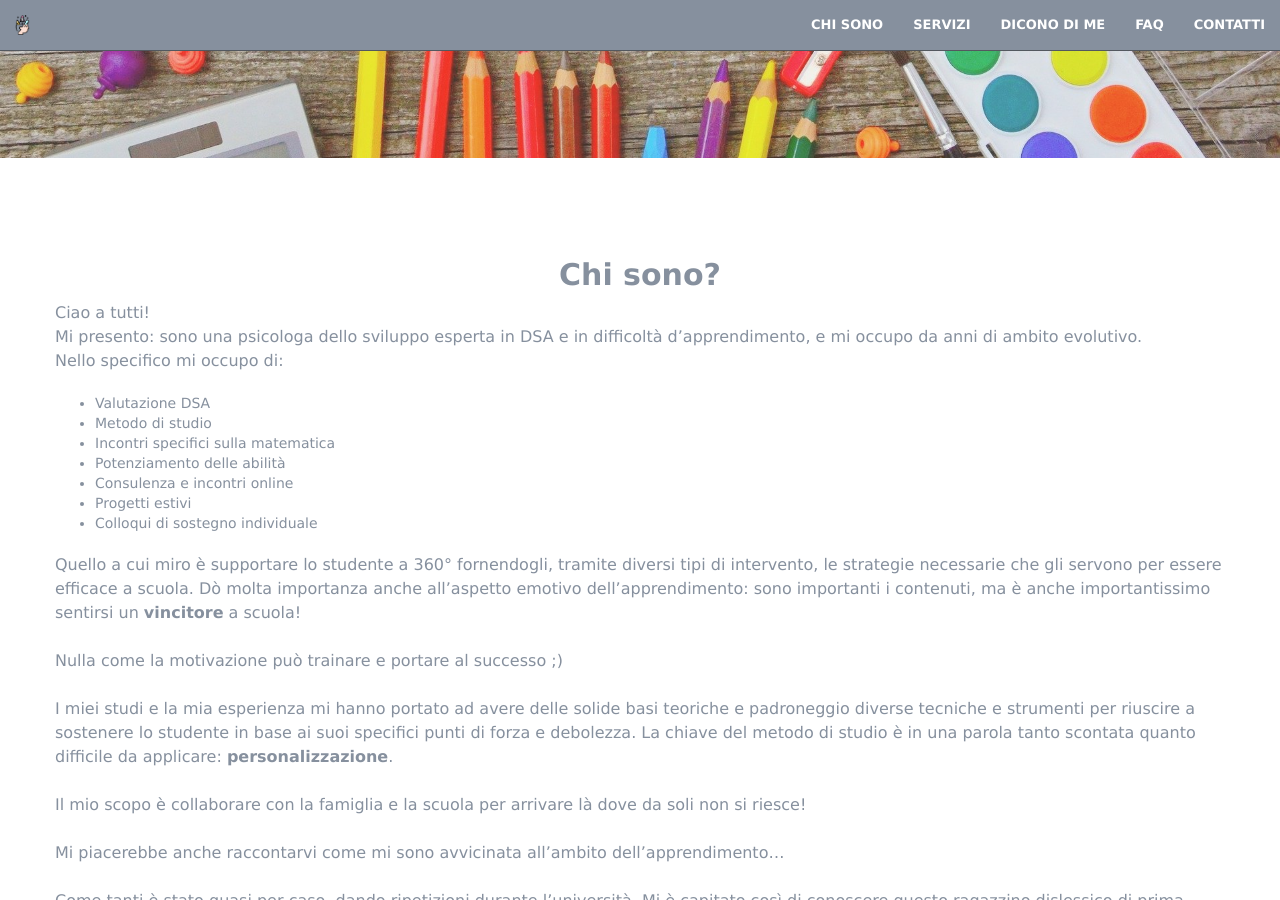
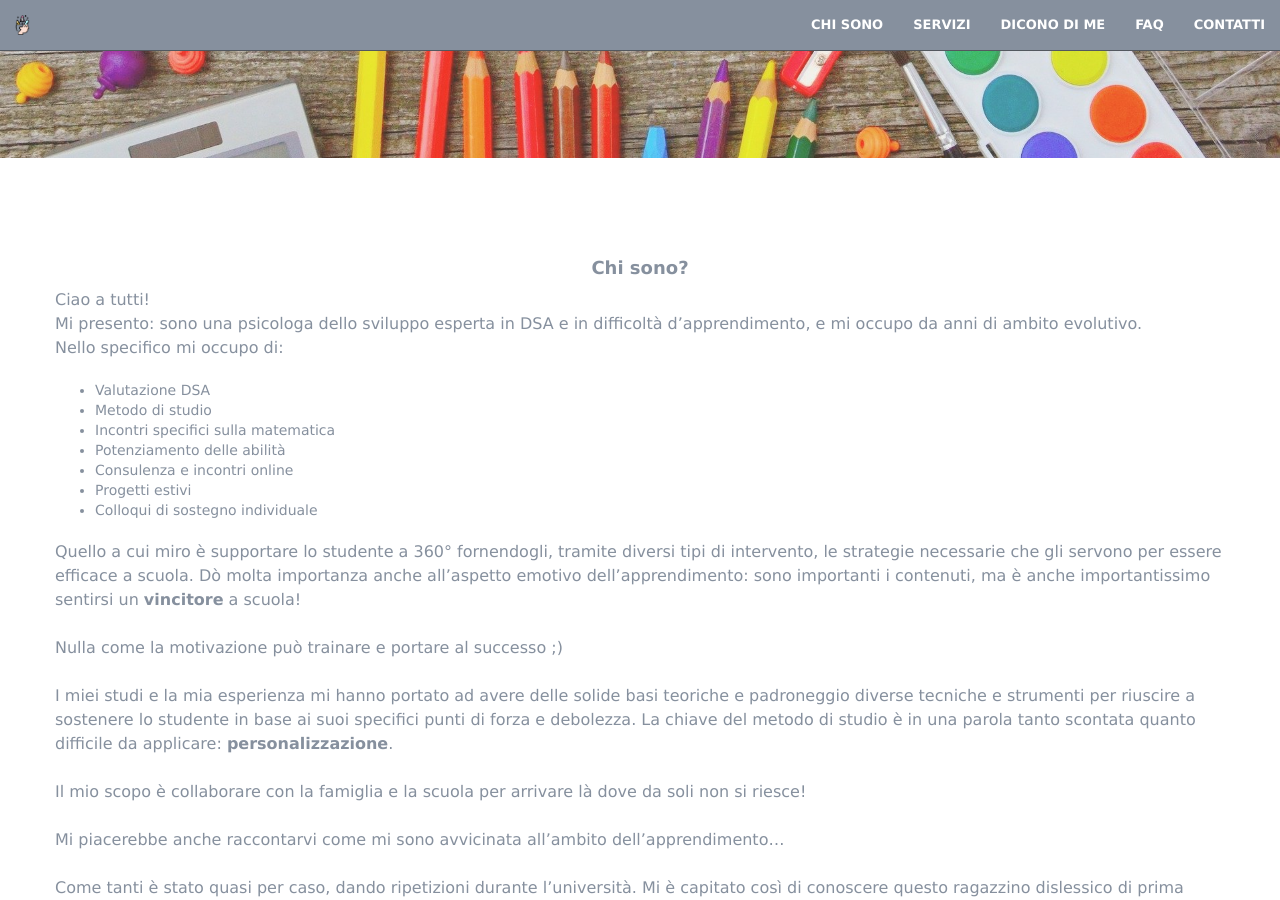
Before and after one commit to simoforzani/simoforzani.github.io, a Jekyll site: the page built from index.html, in a window 1280 px wide and 900 px high, scrolled down 309 px. Built offline with Jekyll 4.4.1, drawn with Linux system fonts in a browser that asks for light colours.

Commit message:
fixed size

```diff
--- a/_includes/chisono.html
+++ b/_includes/chisono.html
@@ -2,7 +2,7 @@
     <div class="container">
         <div class="row">
             <div>
-                <h2 class="section-heading text-center"><b>Chi sono?</b></h3>
+                <h4 class="section-heading text-center"><b>Chi sono?</b></h4>
                 <p>
                     Ciao a tutti!
                 </br>
```
